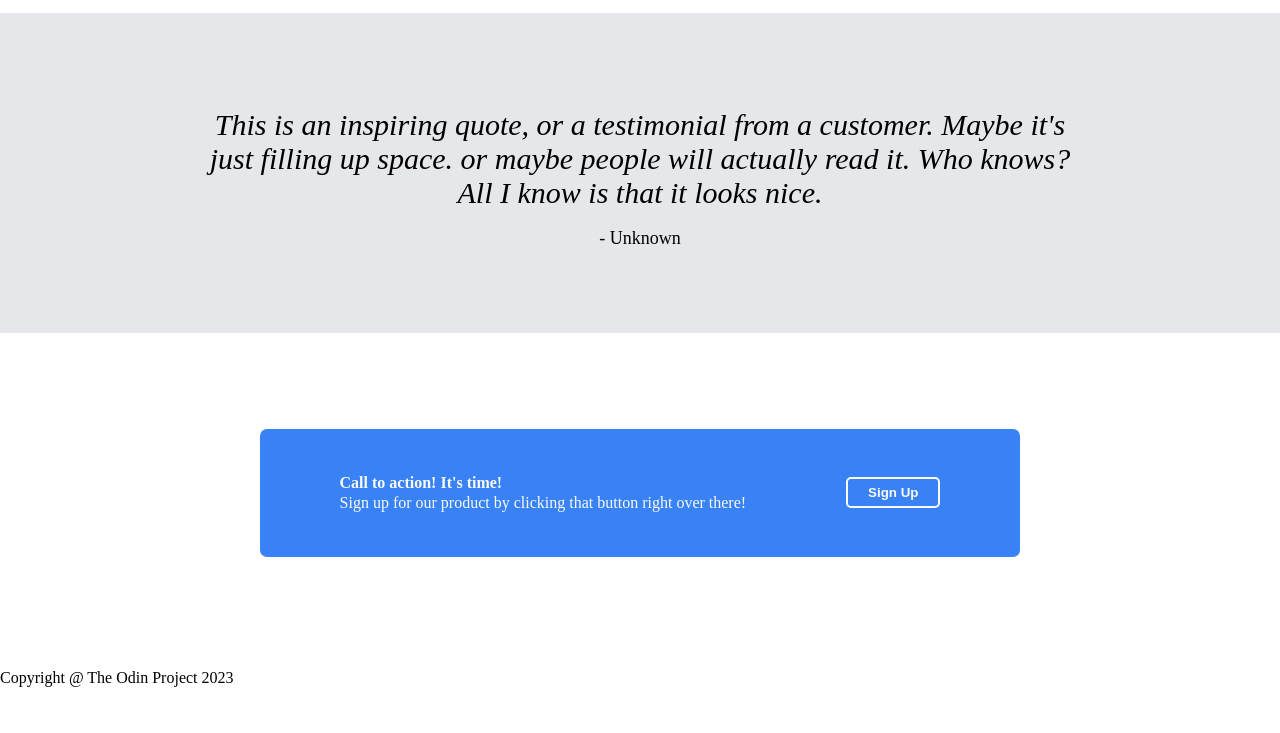
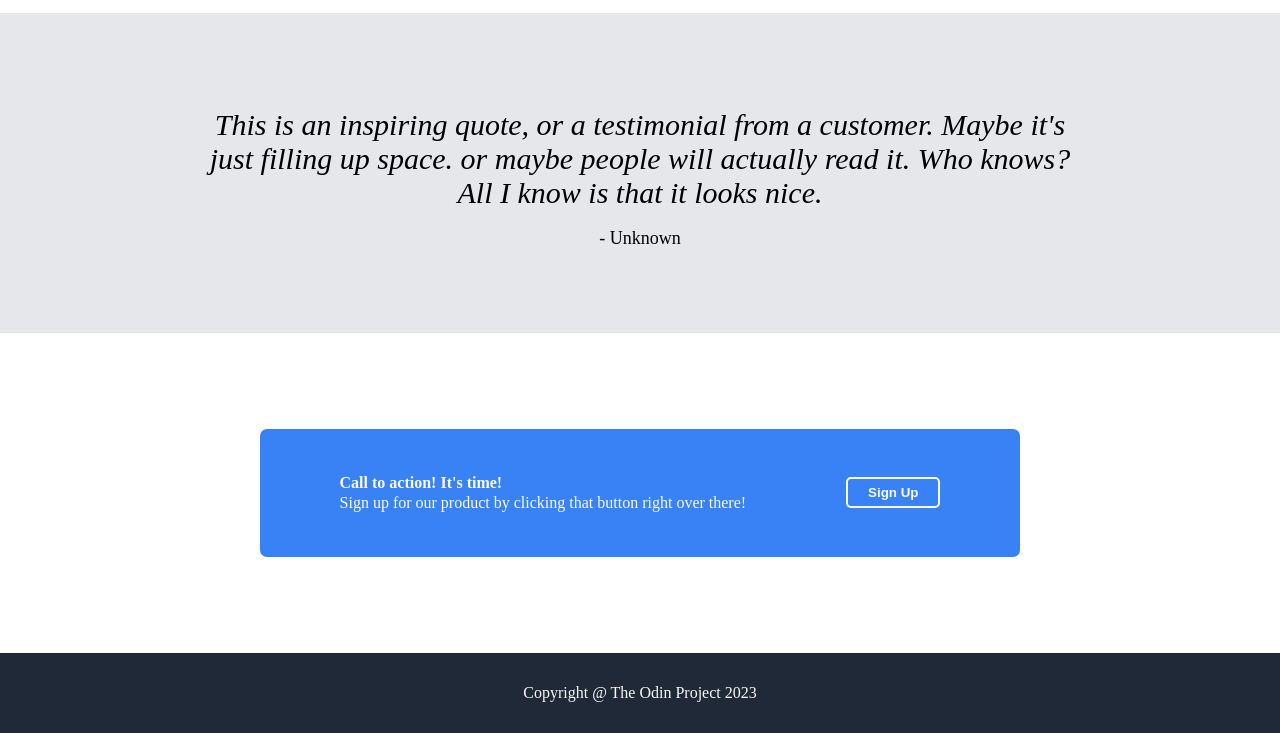
Before and after one commit to dragosdanilov/odin-landing-page, a plain HTML site: page index.html in a window 1280 px wide. Shown: the part 784-1517 px from the top of the page. Before the commit the page ends 1487 px from the top, so only its background shows below. Drawn offline with Linux system fonts and the light colour scheme.

Commit message:
Adjust footer height, align its text, and style them respectively

```diff
--- a/style.css
+++ b/style.css
@@ -209,3 +209,15 @@ img {
     background-color: #3881f6d6;
     opacity: 0.9;
 }
+
+.footer {
+    display: flex;
+    background-color: #1f2937;
+    height: 5em;
+    justify-content: center;
+    align-items: center;
+}
+
+.copyright {
+    color: #f9faf8;
+}
```
